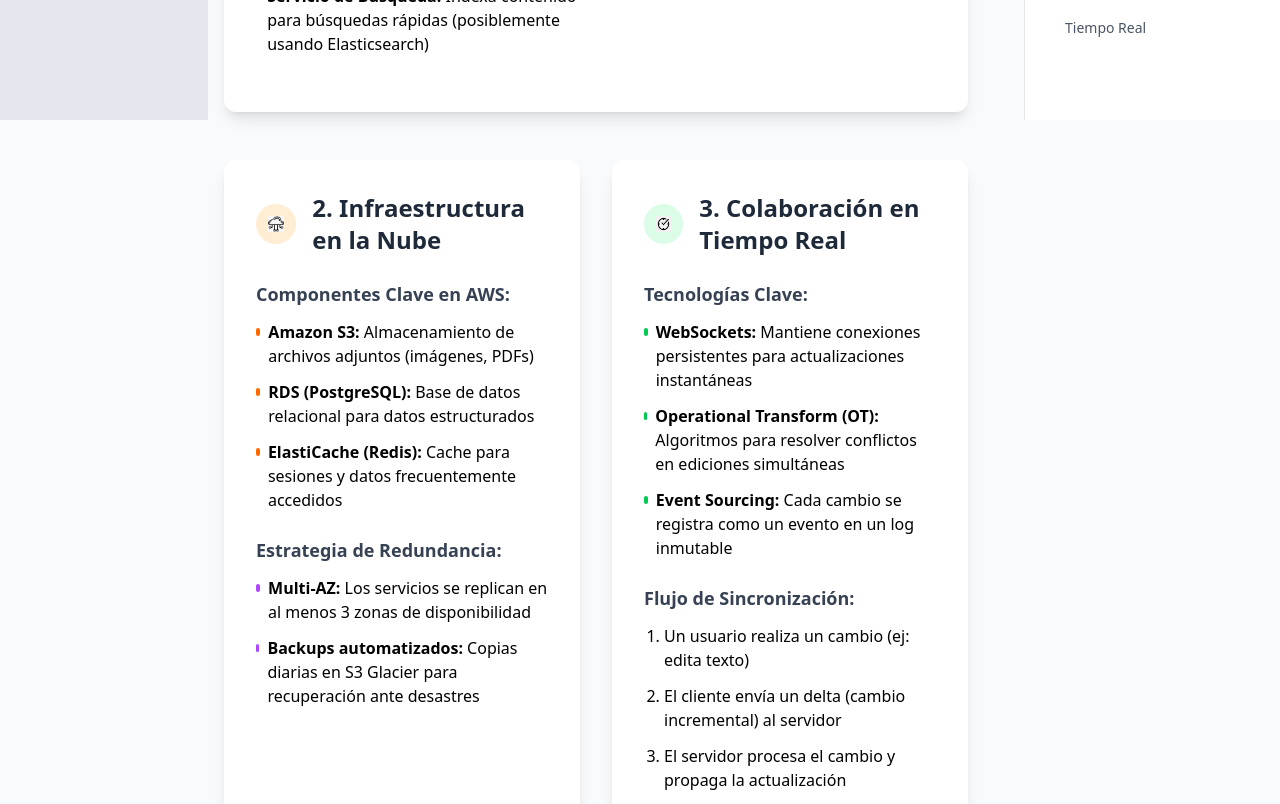
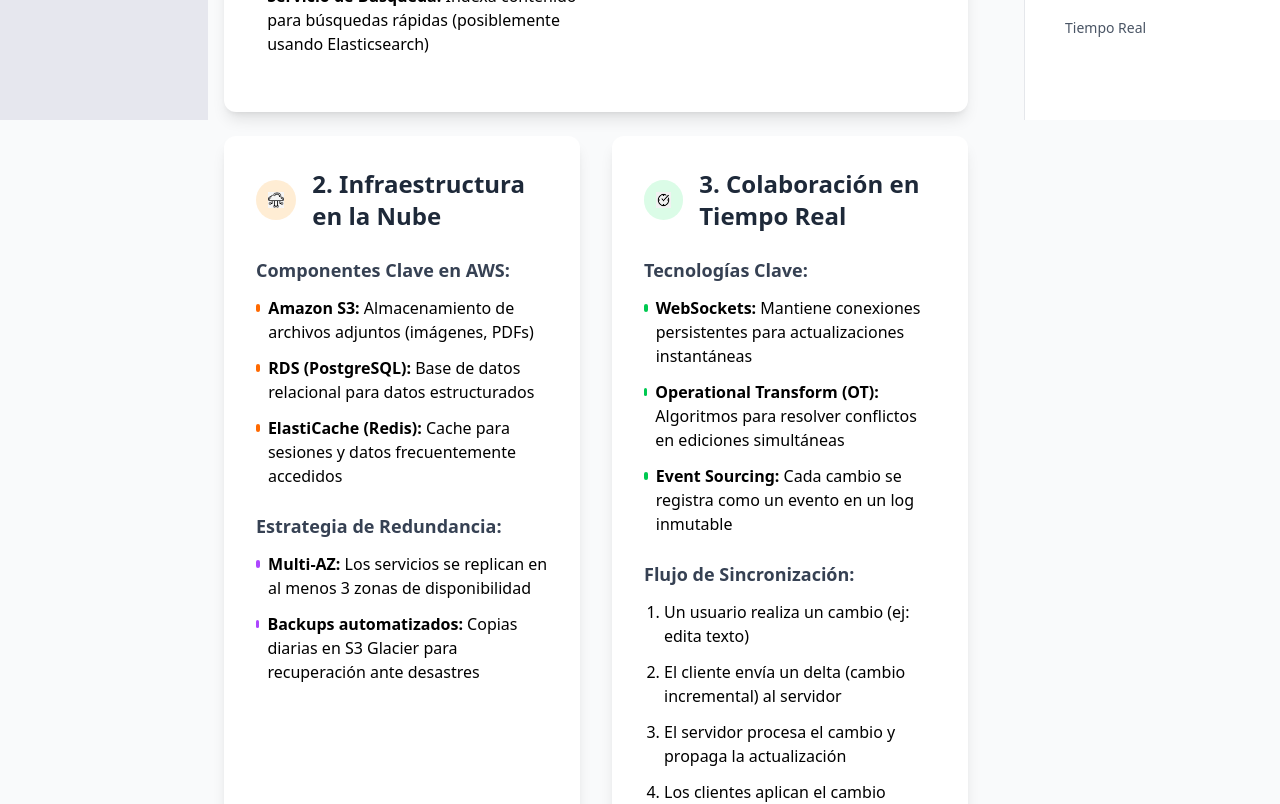
Before and after one commit to Avila-Pato/NextPresentWeb.io, a Next.js app: page /dashboard/setup in a window 1280 px wide. Shown: the part 680-1484 px from the top of the page. Built offline with nearby package versions, Linux system fonts and the light colour scheme; no server answers.

Commit message:
Reduce bottom margin on SetUpPage for improved layout consistency

```diff
--- a/src/app/(root)/dashboard/setup/page.tsx
+++ b/src/app/(root)/dashboard/setup/page.tsx
@@ -11,7 +11,7 @@ const SetUpPage = () => {
         </p>
       </header>
 
-      <div className="bg-white rounded-xl shadow-lg overflow-hidden mb-12">
+      <div className="bg-white rounded-xl shadow-lg overflow-hidden mb-6">
         <div className="p-8">
           <div className="flex items-center mb-6">
             <div className="bg-blue-100 p-3 rounded-full mr-4">
@@ -67,7 +67,7 @@ const SetUpPage = () => {
         </div>
       </div>
 
-      <div className="grid md:grid-cols-2 gap-8 mb-12">
+      <div className="grid md:grid-cols-2 gap-8 mb-3">
         <div className="bg-white rounded-xl shadow-lg overflow-hidden">
           <div className="p-8">
             <div className="flex items-center mb-6">
```
